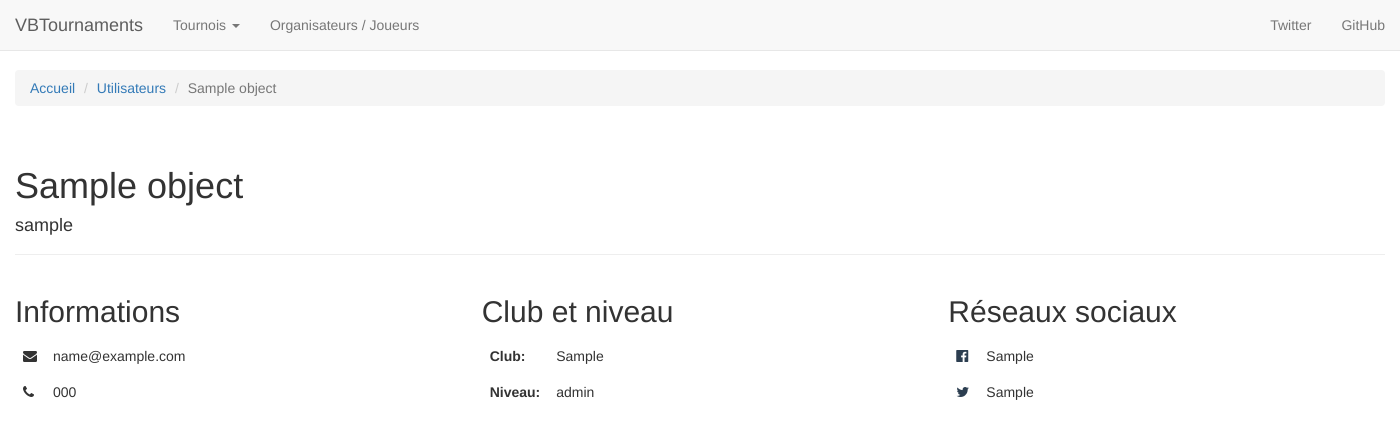
After one commit to hbuyse/VBTournaments, a Django app: template accounts/templates/accounts/vbprofile_detail.html in a window 1400 px wide. The commit adds this page. Shown: the top 439 px of the page. Run offline with Django 3.2, Linux system fonts and the light colour scheme; the template is opened without the code that fills it: most values are stand-ins (such as "Sample title", 1, 10 or a date in 2020); some libraries are stand-ins or nearby versions.

Commit message:
Redo the accounts app
* Add level to VBUserProfile
* Add social networks (facebook and twitter)
* Change the HTMLs

```diff
--- a/accounts/admin.py
+++ b/accounts/admin.py
@@ -5,8 +5,9 @@ from .models import VBUserProfile
 class VBUserProfileAdmin(admin.ModelAdmin):
     fieldsets = [
         (None, {'fields': ['user']}),
-        ('User informations', {'fields': ['club', 'phone']}),
+        ('User informations', {'fields': ['club', 'level', 'phone']}),
         ('Share informations', {'fields': ['share_mail', 'share_phone']}),
+        ('Social informations', {'fields': ['facebook', 'twitter']}),
         ]
     list_display=('get_username', 'get_email', 'club')
     search_fields = ['user.username', 'user.first_name', 'user.last_name']
--- /dev/null
+++ b/accounts/templates/accounts/vbprofile_detail.html
@@ -0,0 +1,104 @@
+{% extends "base.html" %}
+
+{% block content %}
+
+<div class="bs-component">
+    <ul class="breadcrumb">
+        <li><a href="{% url 'core:home' %}">Accueil</a></li>
+        <li><a href="{% url 'accounts:vbprofiles_list' %}">Utilisateurs</a></li>
+        <li class="active">{{ object.get_full_name }}</li>
+    </ul>
+</div>
+
+<div class="bs-docs-section">
+    <div class="row">
+        <div class="col-lg-12">
+            <div class="page-header">
+                <h1>{{ object.get_full_name }}</h1>
+                <h4>{{ object.get_username }}</h4>
+            </div>
+        </div>
+    </div>
+
+
+    {% if object.get_user.is_staff %}
+        <div class="panel panel-warning">
+            <div class="panel-heading">
+                <h3 class="panel-title">Administrateur</h3>
+            </div>
+            <div class="panel-body">
+                Cet utilisateur fait parti des administrateurs du site.
+                En cas de problème, vous pouvez le contacter en envoyant un mail à <a href="mailto:tournaments.vb@gmail.com">tournaments.vb@gmail.com</a>
+            </div>
+        </div>
+    {% endif %}
+
+    <div class="row">
+        <div class="col-lg-4">
+            <h2>Informations</h2>
+            <table class="table">
+                <tbody>
+                    <tr>
+                        <td class="mytd-user">
+                            <i class="fa fa-envelope"></i>
+                        </td>
+                        <td>{{ object.get_email }}</td>
+                    </tr>
+                    <tr>
+                        <td class="mytd-user">
+                            <i class="fa fa-phone"></i>
+                        </td>
+                        <td>{{ object.get_phone }}</td>
+                    </tr>
+                </tbody>
+            </table>
+        </div>
+
+        <div class="col-lg-4">
+            <h2>Club et niveau</h2>
+            <table class="table">
+                <tbody>
+                    <tr>
+                        <td class="mytd-user">
+                            <strong>Club:</strong>
+                        </td>
+                        <td>{{ object.get_club }}</td>
+                    </tr>
+                    <tr>
+                        <td class="mytd-user">
+                            <strong>Niveau:</strong>
+                        </td>
+                        <td>{{ object.get_level }}</td>
+                    </tr>
+                </tbody>
+            </table>
+        </div>
+
+        <div class="col-lg-4">
+            <h2>Réseaux sociaux</h2>
+            <table class="table table-hover">
+                <tbody data-link="row" class="rowlink">
+                    <tr>
+                        <td class="mytd-user">
+                            <a style="color: #2C3E50;" href="https://www.facebook.com/{{ object.get_facebook }}">
+                                <i class="fa fa-facebook-official fa-1g"></i>
+                            </a>
+                        </td>
+                        <td>{{ object.get_facebook }}</td>
+                    </tr>
+                    <tr>
+                        <td class="mytd-user">
+                            <a style="color: #2C3E50;" href="https://www.twitter.com/{{ object.get_twitter }}">
+                                <i class="fa fa-twitter fa-1g"></i>
+                            </a></td>
+                        <td>{{ object.get_twitter }}</td>
+                    </tr>
+                </tbody>
+            </table>
+        </div>
+    </div>
+
+
+</div>
+
+{% endblock %}
--- a/static/css/style.css
+++ b/static/css/style.css
@@ -15,3 +15,11 @@ body {
 .justify {
     text-align: justify;
 }
+
+.table th, .table td {
+     border-top: none !important;
+}
+
+.mytd-user {
+    width: 30px;
+}
--- a/templates/base.html
+++ b/templates/base.html
@@ -25,7 +25,7 @@
     {% bootstrap_messages %}
 
     {# My javascript #}
-    {# <script type="text/javascript" src="{% static 'js/panel_clickable.js' %}"></script> #}
+    <script type="text/javascript" src="{% static 'js/rowlink.js' %}"></script>
 
     <title>VBTournaments</title>
 </head>
--- a/templates/navbar_header.html
+++ b/templates/navbar_header.html
@@ -21,7 +21,7 @@
                         <li><a href="{% url 'core:event_form' %}">Création</a></li>
                     </ul>
                 </li>
-                <li><a href="#">Organisateurs / Joueurs</a></li>
+                <li><a href="{% url 'accounts:vbprofiles_list' %}">Organisateurs / Joueurs</a></li>
 {#                 <li class="dropdown"> #}
 {#                     <a href="#" class="dropdown-toggle" data-toggle="dropdown" role="button" aria-expanded="false">Dropdown <span class="caret"></span></a> #}
 {#                     <ul class="dropdown-menu" role="menu"> #}
```
Also changed, not shown: accounts/models.py (+34 -2 lines), accounts/templates/accounts/vbprofiles_list.html (added, +42 -0 lines), accounts/urls.py (renamed from accounts/migrations/0001_initial.py, +21 -23 lines), accounts/views.py (+19 -1 lines), static/js/rowlink.js (added, +86 -0 lines), accounts/migrations/0002_auto_20150723_2014.py (added), accounts/migrations/0003_vbuserprofile_level.py (added).
